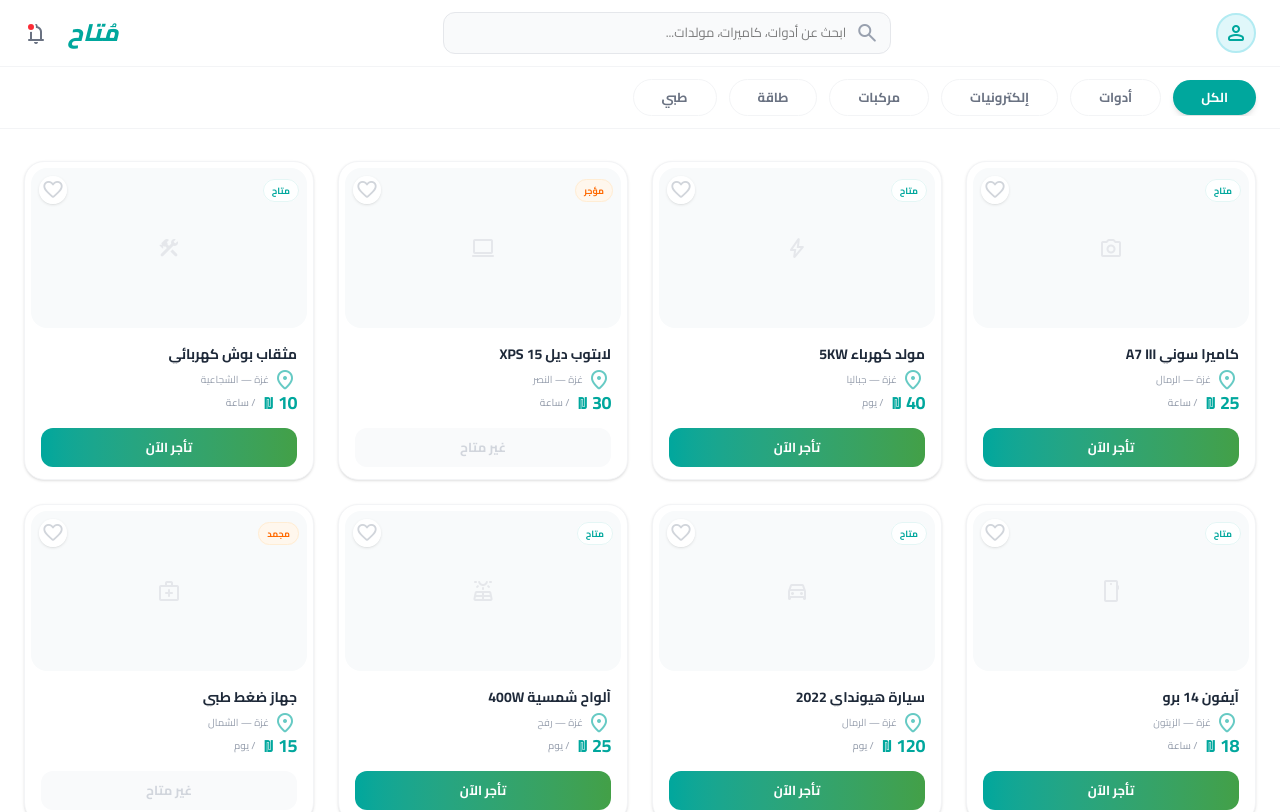
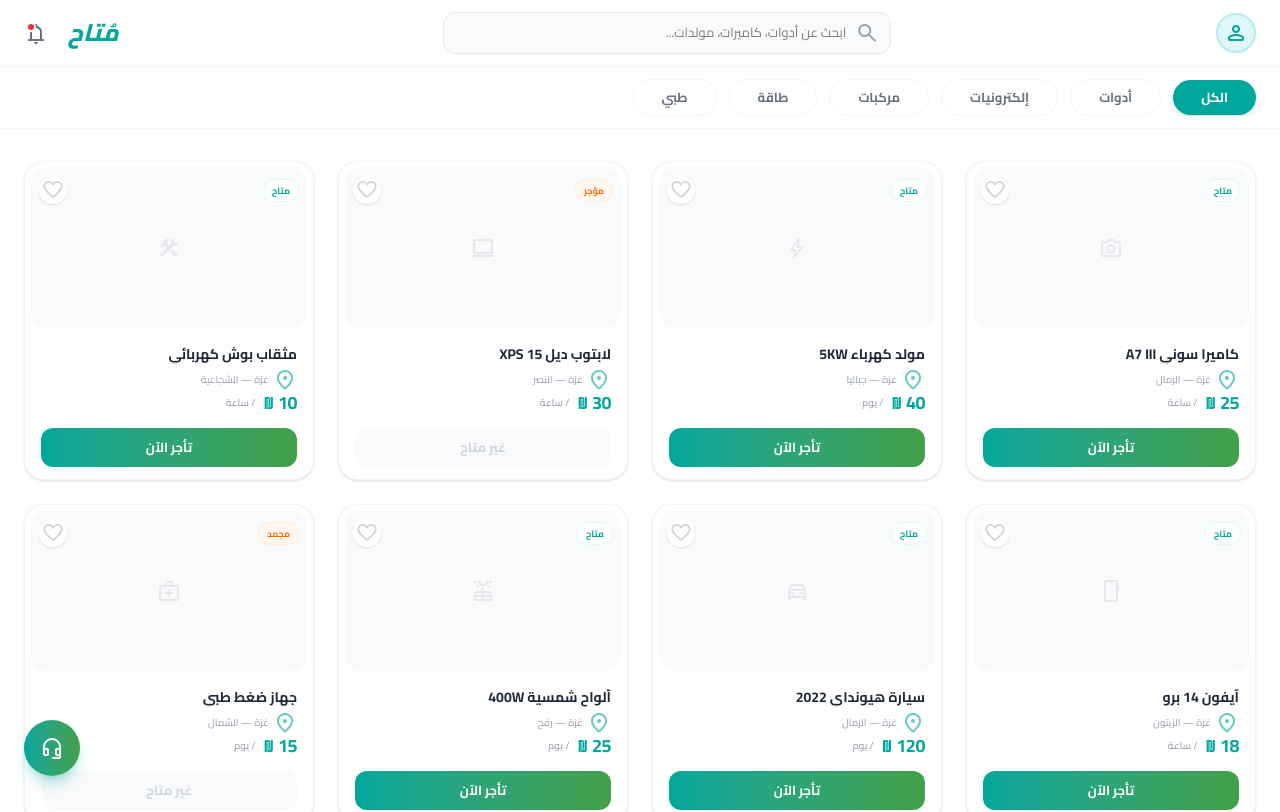
Before and after one commit to NawrasWadi/mutaah, a Next.js app: page /dashboard in a window 1280 px wide. Shown: the top 812 px of the page. Built offline with nearby package versions, Linux system fonts and the light colour scheme.

Commit message:
feat: integrate chatbot into app layout

```diff
--- a/app/layout.tsx
+++ b/app/layout.tsx
@@ -1,5 +1,6 @@
 import type { Metadata } from "next";
 import "./globals.css";
+import Chatbot from "@/components/Chatbot"; // تأكدي من المسار
 
 export const metadata: Metadata = {
   title: "مُتاح - شارك واستفيد",
@@ -22,6 +23,8 @@ export default function RootLayout({
       </head>
       <body className="antialiased">
         {children}
+                <Chatbot />
+
       </body>
     </html>
   );
```
